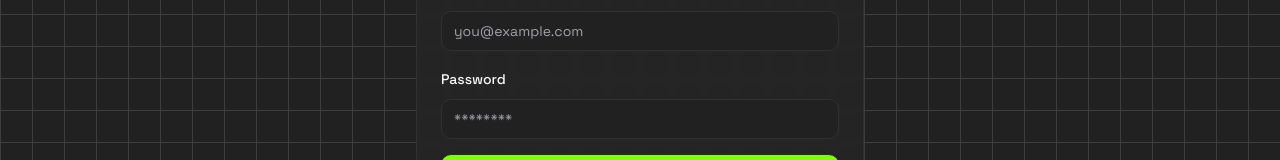
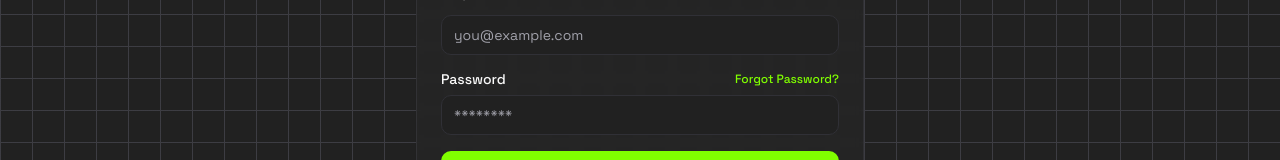
Before and after one commit to Rupesh6786/test09, a Next.js app: page /login in a window 1280 px wide. Shown: the part 338-498 px from the top of the page. Built offline with nearby package versions, Linux system fonts and the light colour scheme.

Commit message:
in the login form add an forget password button that sends an email link

```diff
--- a/src/app/login/page.tsx
+++ b/src/app/login/page.tsx
@@ -13,7 +13,7 @@ import { Card, CardContent, CardDescription, CardHeader, CardTitle } from '@/com
 import { Form, FormControl, FormField, FormItem, FormLabel, FormMessage } from '@/components/ui/form';
 import { useToast } from '@/hooks/use-toast';
 import { auth } from '@/lib/firebase';
-import { signInWithEmailAndPassword, signOut } from 'firebase/auth';
+import { signInWithEmailAndPassword, signOut, sendPasswordResetEmail } from 'firebase/auth';
 import { Loader2 } from 'lucide-react';
 import { cn } from '@/lib/utils';
 
@@ -28,6 +28,7 @@ const ADMIN_UID = 'ymwd0rW1wnNZkYlUR7cUi9dkd452';
 
 export default function LoginPage() {
   const [isLoading, setIsLoading] = useState(false);
+  const [isSendingReset, setIsSendingReset] = useState(false);
   const router = useRouter();
   const { toast } = useToast();
   const containerRef = useRef<HTMLDivElement>(null);
@@ -101,6 +102,32 @@ export default function LoginPage() {
     }
   };
 
+  const handleForgotPassword = async () => {
+    const email = form.getValues('email');
+    if (!email || !z.string().email().safeParse(email).success) {
+      form.setError('email', { type: 'manual', message: 'Please enter a valid email to reset your password.' });
+      return;
+    }
+
+    setIsSendingReset(true);
+    try {
+      await sendPasswordResetEmail(auth, email);
+      toast({
+        title: 'Password Reset Email Sent',
+        description: `If an account exists for ${email}, a reset link has been sent to it. Please check your inbox.`,
+      });
+    } catch (error) {
+      console.error('Error sending password reset email:', error);
+      toast({
+        title: 'Error',
+        description: 'There was a problem sending the reset email. Please try again later.',
+        variant: 'destructive',
+      });
+    } finally {
+      setIsSendingReset(false);
+    }
+  };
+
   return (
     <div
       ref={containerRef}
@@ -143,7 +170,19 @@ export default function LoginPage() {
                 name="password"
                 render={({ field }) => (
                   <FormItem>
-                    <FormLabel>Password</FormLabel>
+                    <div className="flex justify-between items-center">
+                      <FormLabel>Password</FormLabel>
+                       <Button
+                          type="button"
+                          variant="link"
+                          className="p-0 h-auto text-xs"
+                          onClick={handleForgotPassword}
+                          disabled={isSendingReset || isLoading}
+                        >
+                          {isSendingReset && <Loader2 className="mr-1 h-3 w-3 animate-spin" />}
+                          Forgot Password?
+                        </Button>
+                    </div>
                     <FormControl><Input type="password" placeholder="********" {...field} disabled={isLoading} /></FormControl>
                     <FormMessage />
                   </FormItem>
```
